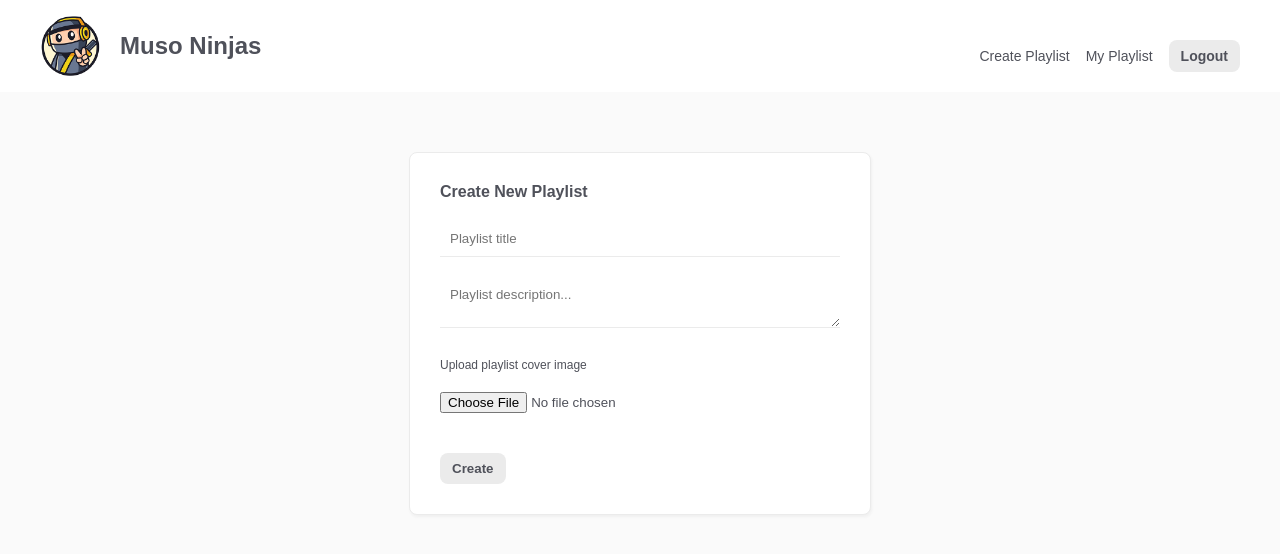
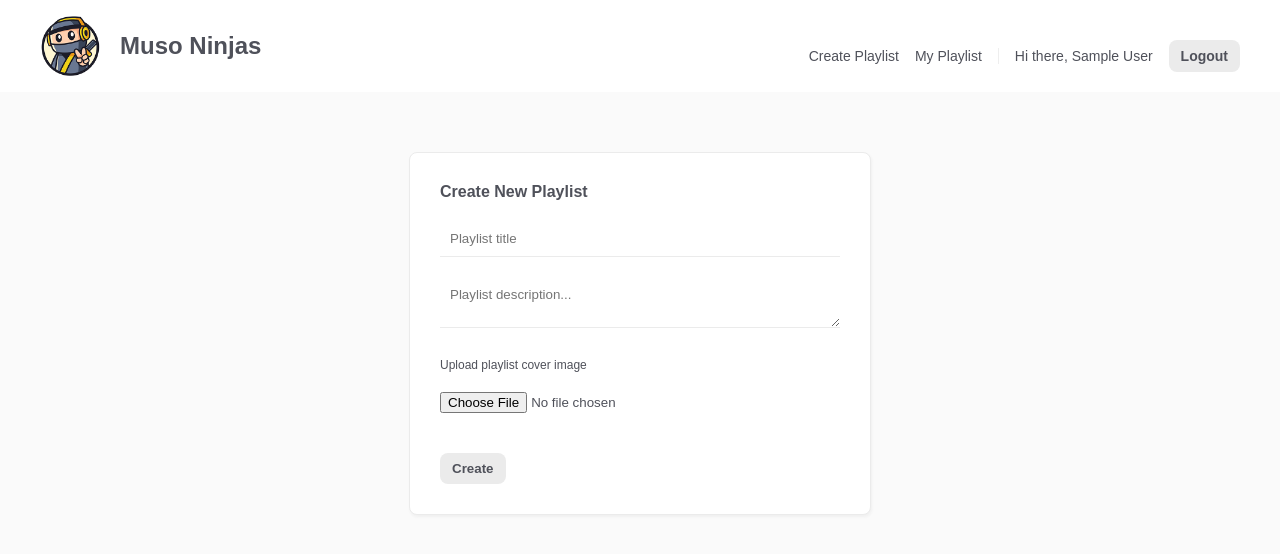
Before and after one commit to NicolasLeigh/vue-firebase, a Vue app in the folder 09/muso-ninjas/: page /playlist/create in a window 1280 px wide. Shown: the top 554 px of the page. Built offline with nearby package versions, Linux system fonts and the light colour scheme; no server answers; sample sign-in values are in the browser's storage; a web font is replaced by a local one.

Commit message:
complete UserPlaylists component and display username at navbar

```diff
--- a/09/muso-ninjas/src/components/Navbar.vue
+++ b/09/muso-ninjas/src/components/Navbar.vue
@@ -7,6 +7,7 @@
         <div v-if="user">
           <router-link :to="{ name: 'createPlaylist' }">Create Playlist</router-link>
           <router-link :to="{ name: 'userPlaylists' }">My Playlist</router-link>
+          <span>Hi there, {{ user.displayName }} </span>
           <button @click="handleClick">Logout</button>
         </div>
         <div v-else>
@@ -64,4 +65,11 @@
 nav img {
   max-height: 60px;
 }
+span {
+  font-size: 14px;
+  display: inline-block;
+  margin-left: 16px;
+  padding-left: 16px;
+  border-left: 1px solid #eee;
+}
 </style>
--- a/09/muso-ninjas/src/views/playlists/UserPlaylists.vue
+++ b/09/muso-ninjas/src/views/playlists/UserPlaylists.vue
@@ -1,14 +1,19 @@
 <template>
   <div class="user-playlists">
     <h2>My Playlists</h2>
-    <div v-if="playlists">{{ playlists[0].title }}</div>
+    <div v-if="playlists">
+      <ListView :playlists="playlists" />
+    </div>
+    <router-link :to="{ name: 'createPlaylist' }" class="btn">Create a New Playlist</router-link>
   </div>
 </template>
 
 <script>
 import getCollection from "../../composables/getCollection";
 import getUser from "../../composables/getUser";
+import ListView from "../../components/ListView.vue";
 export default {
+  components: { ListView },
   setup() {
     const { user } = getUser();
     const { documents: playlists } = getCollection("playlists", ["userId", "==", user.value.uid]);
```
